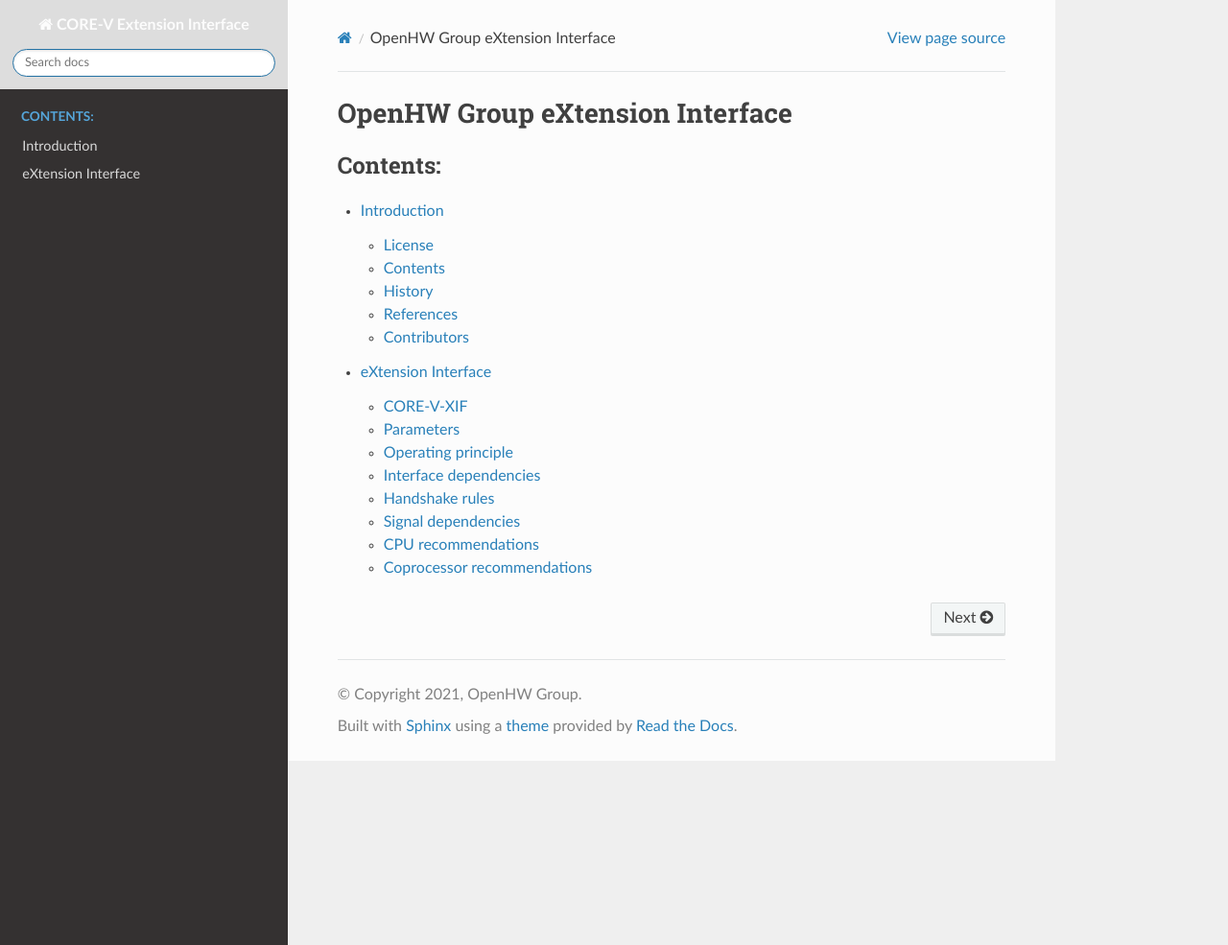
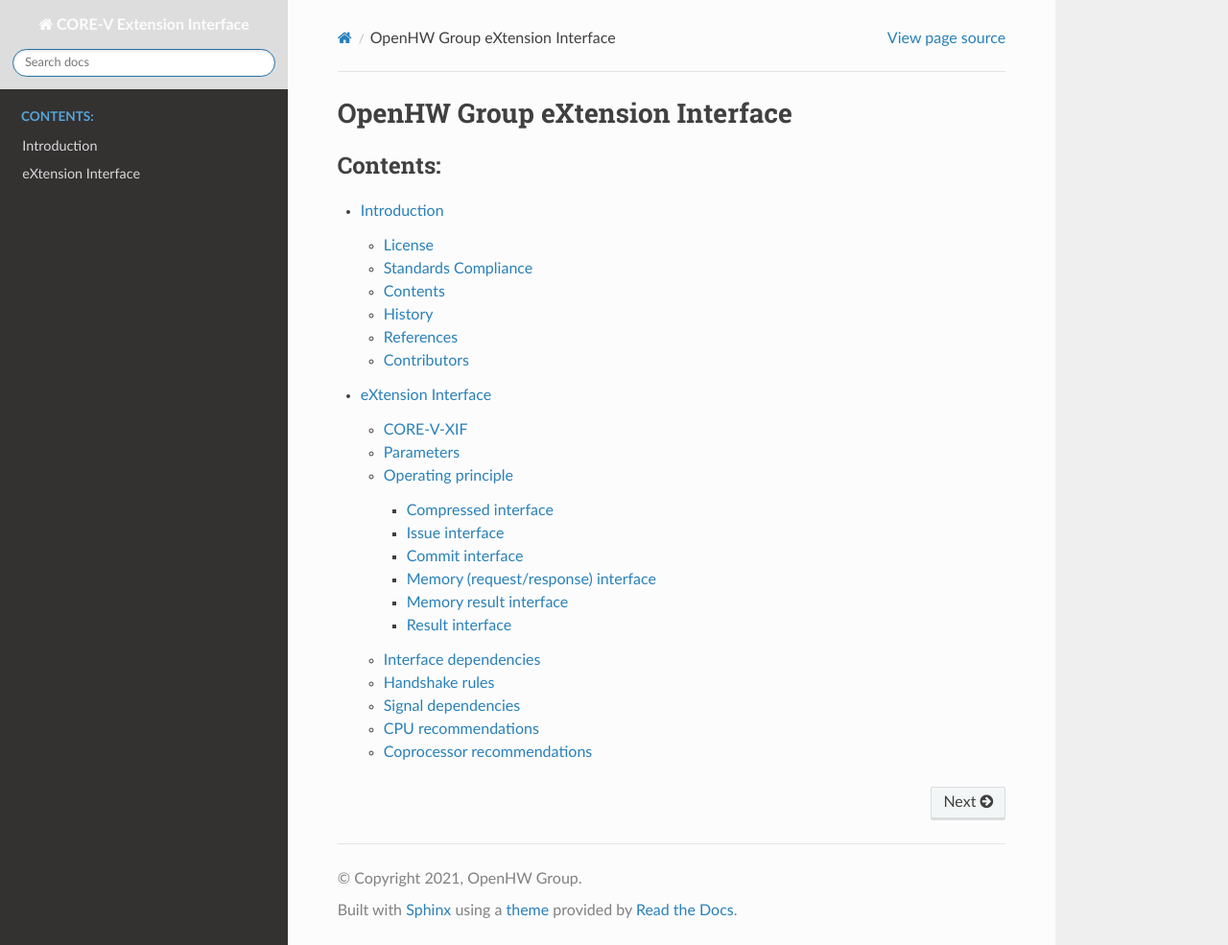
Before and after one commit to openhwgroup/core-v-xif, a Sphinx documentation site: the page built from docs/source/index.rst, in a window 1280 px wide and 985 px high. Shown: the whole window at 96% size. Built offline with Sphinx 7.4.7 and the Read the Docs theme 2.0.0, drawn with Linux system fonts in a browser that asks for light colours.

Commit message:
Fixed broken links and added subsections
Signed-off-by: Arjan Bink <Arjan.Bink@silabs.com>

```diff
--- a/docs/source/x_ext.rst
+++ b/docs/source/x_ext.rst
@@ -137,6 +137,8 @@
 In short: From a functional perspective it should not matter whether an instruction is handled inside the core or inside a |coprocessor|. In both cases
 the instructions need to obey the same instruction dependency rules, memory consistency rules, load/store address checks, fences, etc.
 
+Compressed interface
+~~~~~~~~~~~~~~~~~~~~
 :numref:`Compressed interface signals` describes the compressed interface signals.
 
 .. table:: Compressed interface signals
@@ -209,6 +211,8 @@
 Typically an accepted transaction over the compressed interface will be followed by a corresponding transaction over the issue interface, but there is no requirement
 on the |processor| to do so (as the instructions offloaded over the compressed interface and issue interface are allowed to be speculative).
 
+Issue interface
+~~~~~~~~~~~~~~~
 :numref:`Issue interface signals` describes the issue interface signals.
 
 .. table:: Issue interface signals
@@ -326,6 +330,8 @@
 
 The signals in ``x_issue_resp_i`` are valid when ``x_issue_req_o`` and ``x_issue_ready_i`` are both 1. There are no stability requirements.
 
+Commit interface
+~~~~~~~~~~~~~~~~
 :numref:`Commit interface signals` describes the commit interface signals.
 
 .. table:: Commit interface signals
@@ -378,6 +384,8 @@
 
 The signals in ``x_commit_o`` are valid when ``x_commit_valid_o`` is 1.
 
+Memory (request/response) interface
+~~~~~~~~~~~~~~~~~~~~~~~~~~~~~~~~~~~
 :numref:`Memory (request/response) interface signals` describes the memory (request/response) interface signals.
 
 .. table:: Memory (request/response) interface signals
@@ -472,6 +480,8 @@
 
 The memory (request/response) interface is optional. If it is included, then the memory result interface shall also be included.
 
+Memory result interface
+~~~~~~~~~~~~~~~~~~~~~~~
 :numref:`Memory result interface signals` describes the memory result interface signals.
 
 .. table:: Memory result interface signals
@@ -522,6 +532,8 @@
 
 The memory result interface is optional. If it is included, then the memory (request/response) interface shall also be included.
 
+Result interface
+~~~~~~~~~~~~~~~~
 :numref:`Result interface signals` describes the result interface signals.
 
 .. table:: Result interface signals
```
Also changed, not shown: docs/source/intro.rst (+10 -2 lines).
